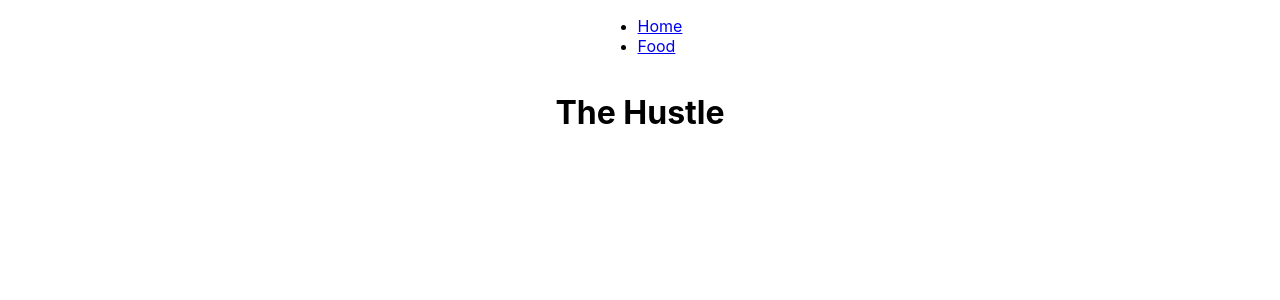
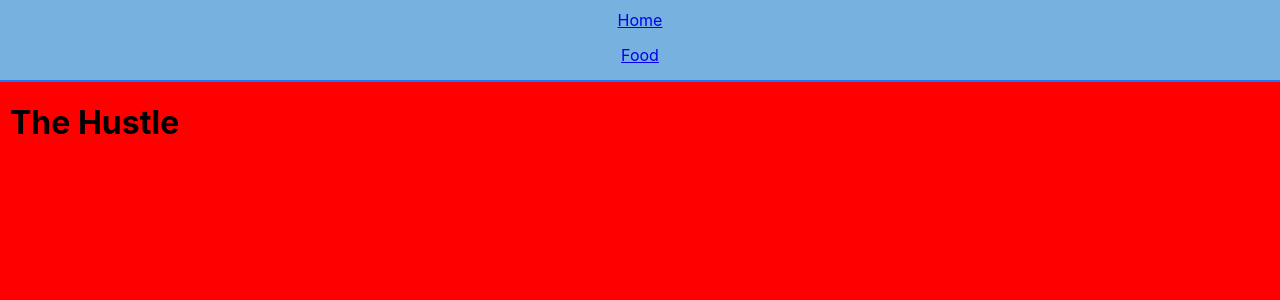
Before and after one commit to JImmyJImmy0/thehustle, a Django app: page / in a window 1280 px wide. Shown: the top 300 px of the page. Run offline with Django 3.2, Linux system fonts and the light colour scheme.

Commit message:
base styling for food index and nav

```diff
--- a/main_app/static/css/base.css
+++ b/main_app/static/css/base.css
@@ -8,3 +8,48 @@ body {
       sans-serif;
     min-height: 100vh;
   }
+
+  header {
+    width: 100%;
+    background: rgba(104, 197, 248, .9);
+    border-bottom: rgb(36, 116, 248) solid 2px;
+  }
+
+  nav {
+    margin: 0 10px 10px;
+  }
+
+  ul {
+    margin: 0;
+    list-style: none;
+    padding: 0;
+  }
+
+  main {
+    width: calc(100vw - 20px);
+  }
+
+  /* nav a {
+    text-decoration: none;
+    color: #101010;
+    font-weight: 600;
+  } */
+
+  nav ul {
+    display: flex;
+    align-items: center;
+    justify-content: center;
+    flex-wrap: wrap;
+  }
+
+  nav li {
+    padding: 5px 8px;
+  }
+
+  .home-link {
+    margin: auto;
+    padding: 10px 10px;
+    align-self: center;
+    text-align: center;
+    max-width: 500px;
+  }
--- /dev/null
+++ b/main_app/static/css/home.css
@@ -0,0 +1,3 @@
+body {
+    background-color: red;
+}
--- a/main_app/templates/base.html
+++ b/main_app/templates/base.html
@@ -13,9 +13,11 @@
 </head>
 <body>
     <header>
+        <div class='home-link'>
+            <a href="/">Home</a>
+        </div>
         <nav>
             <ul>
-                <li><a href="/">Home</a></li>
                 <li><a href="/food">Food</a></li>
             </ul>
         </nav>
```
Also changed, not shown: main_app/static/css/food-index.css (+21 -0 lines), main_app/templates/foods/index.html (+16 -5 lines).
